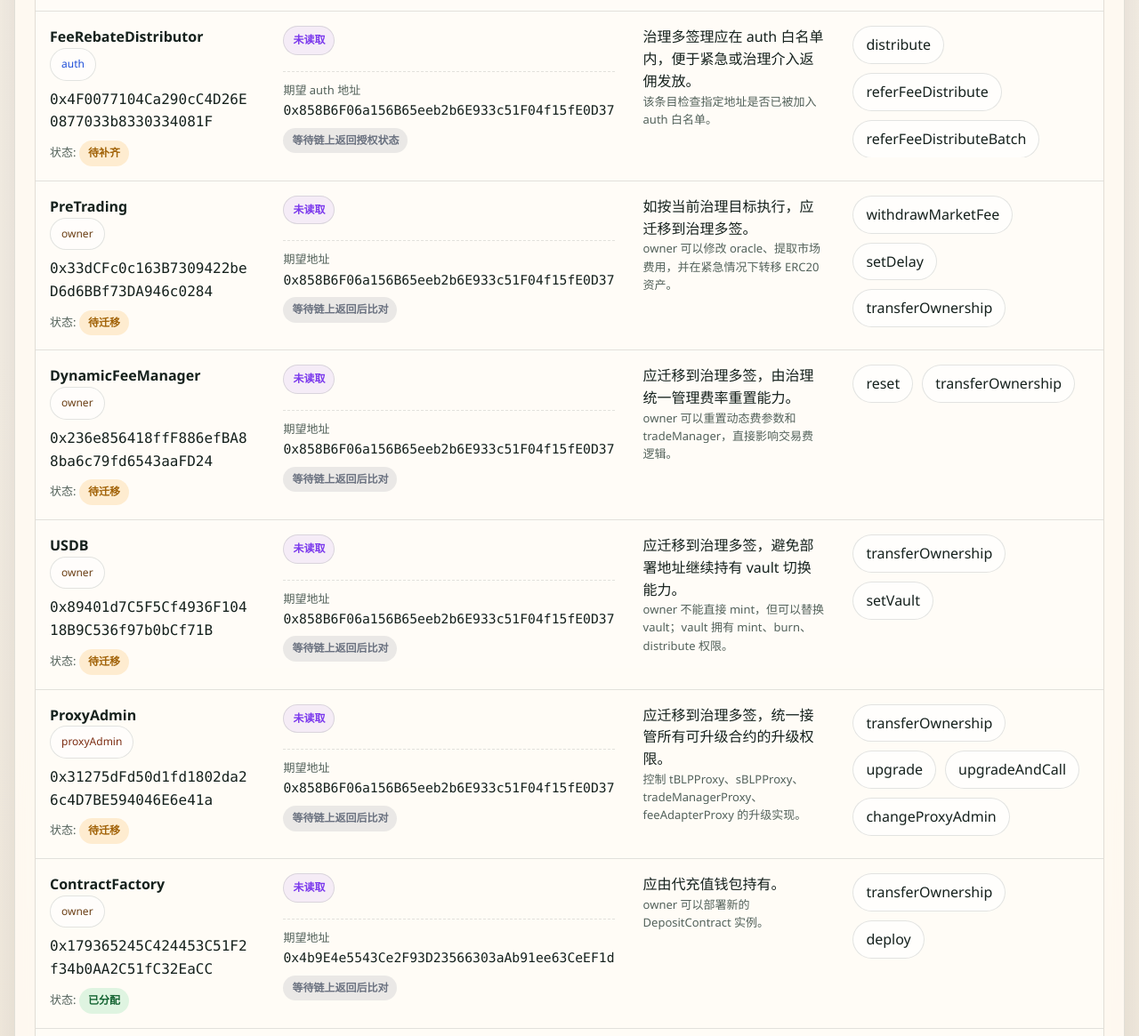
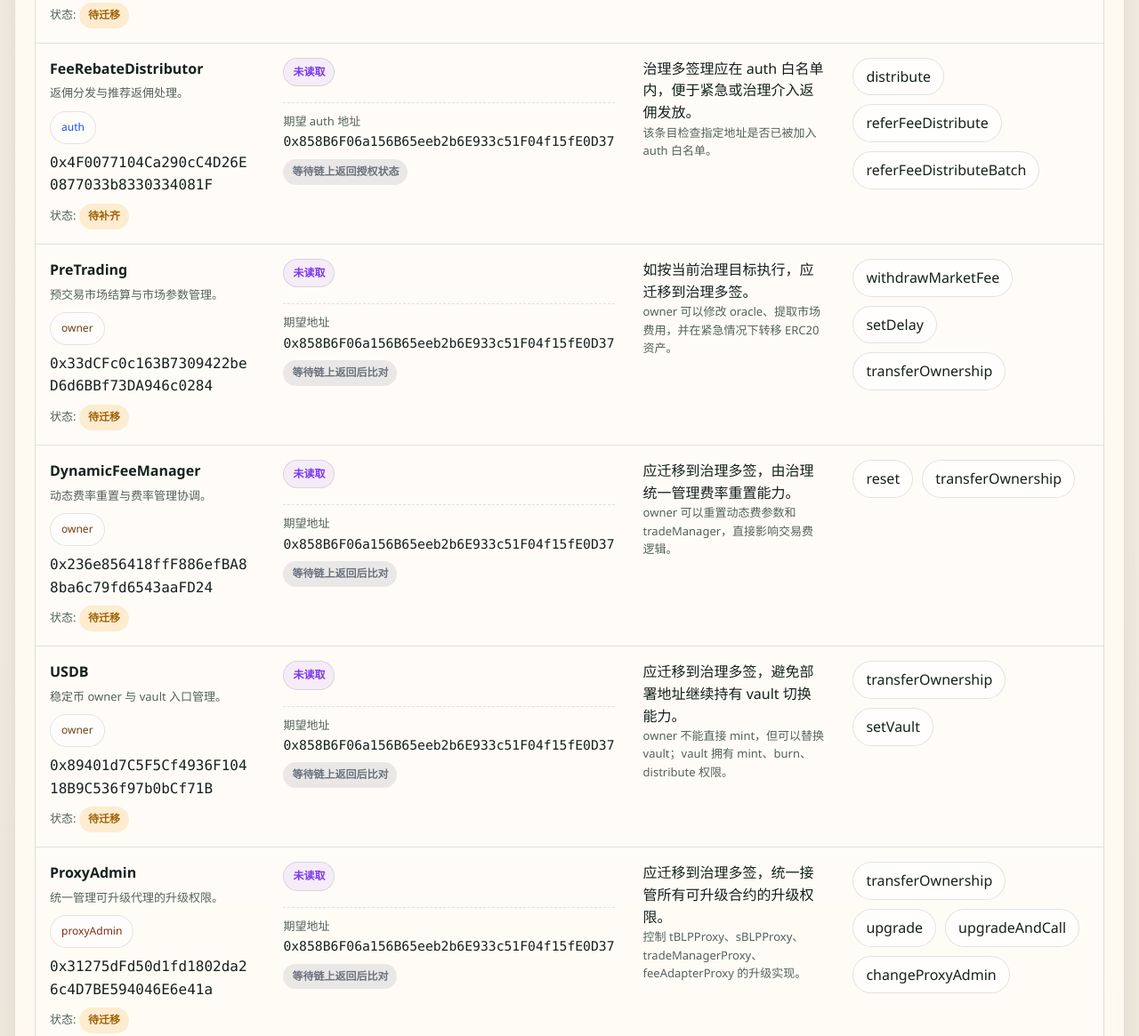
Before and after one commit to zxzyy10/contractauthfe, a website: page index.html in a window 1280 px wide. Shown: the part 1479-2644 px from the top of the page at 89% size. Drawn offline with Linux system fonts and the light colour scheme.

Commit message:
Add contract usage descriptions

```diff
--- a/app.js
+++ b/app.js
@@ -276,6 +276,12 @@
     return '<span class="status-badge ' + meta.className + '" title="' + escapeHtml(meta.desc) + '">' + escapeHtml(meta.label) + "</span>";
   }
 
+  function contractDescriptionHtml(contractName) {
+    const description = data.contractDescriptions && data.contractDescriptions[contractName];
+    if (!description) return "";
+    return '<div class="contract-desc">' + escapeHtml(description) + "</div>";
+  }
+
   function renderPermissions() {
     const items = filteredPermissions();
     permissionsTableBody.innerHTML = items.map((item) => {
@@ -286,6 +292,7 @@
         "<tr>",
         "<td>",
         '<div class="contract-name">' + escapeHtml(item.contract) + "</div>",
+        contractDescriptionHtml(item.contract),
         '<div class="subtle"><span class="tag ' + permissionTagClass(item.permissionType) + '">' + escapeHtml(item.permissionType) + '</span></div>',
         contractLink
           ? '<div><a class="mono-link" href="' + contractLink + '" target="_blank" rel="noreferrer">' + escapeHtml(item.address) + "</a></div>"
--- a/data.js
+++ b/data.js
@@ -87,6 +87,19 @@ window.DASHBOARD_DATA = {
     ERC20tranfser: "执行 ERC20 资产转移。",
     handleMarketPnl: "处理市场盈亏。",
     marketReport: "提交市场报告。"
+  },
+  contractDescriptions: {
+    FeeRebateDistributor: "返佣分发与推荐返佣处理。",
+    PreTrading: "预交易市场结算与市场参数管理。",
+    DynamicFeeManager: "动态费率重置与费率管理协调。",
+    USDB: "稳定币 owner 与 vault 入口管理。",
+    ProxyAdmin: "统一管理可升级代理的升级权限。",
+    ContractFactory: "部署代充值相关业务合约。",
+    BuzzingSwapFactory: "创建交易池并管理工厂参数。",
+    "FeeAdapterTransparent (Proxy)": "费用分账、收款配置与紧急转账。",
+    tradeManagerProxy: "交易管理与清算调度授权。",
+    tBLPProxy: "tBLP 资产池权限与参数治理。",
+    sBLPProxy: "sBLP 资产池权限与参数治理。"
   },
   permissions: [
     {
--- a/styles.css
+++ b/styles.css
@@ -341,6 +341,13 @@ tbody tr:hover {
   font-weight: 700;
 }
 
+.contract-desc {
+  margin: 6px 0 10px;
+  color: var(--muted);
+  font-size: 13px;
+  line-height: 1.5;
+}
+
 .subtle {
   color: var(--muted);
   font-size: 13px;
```
